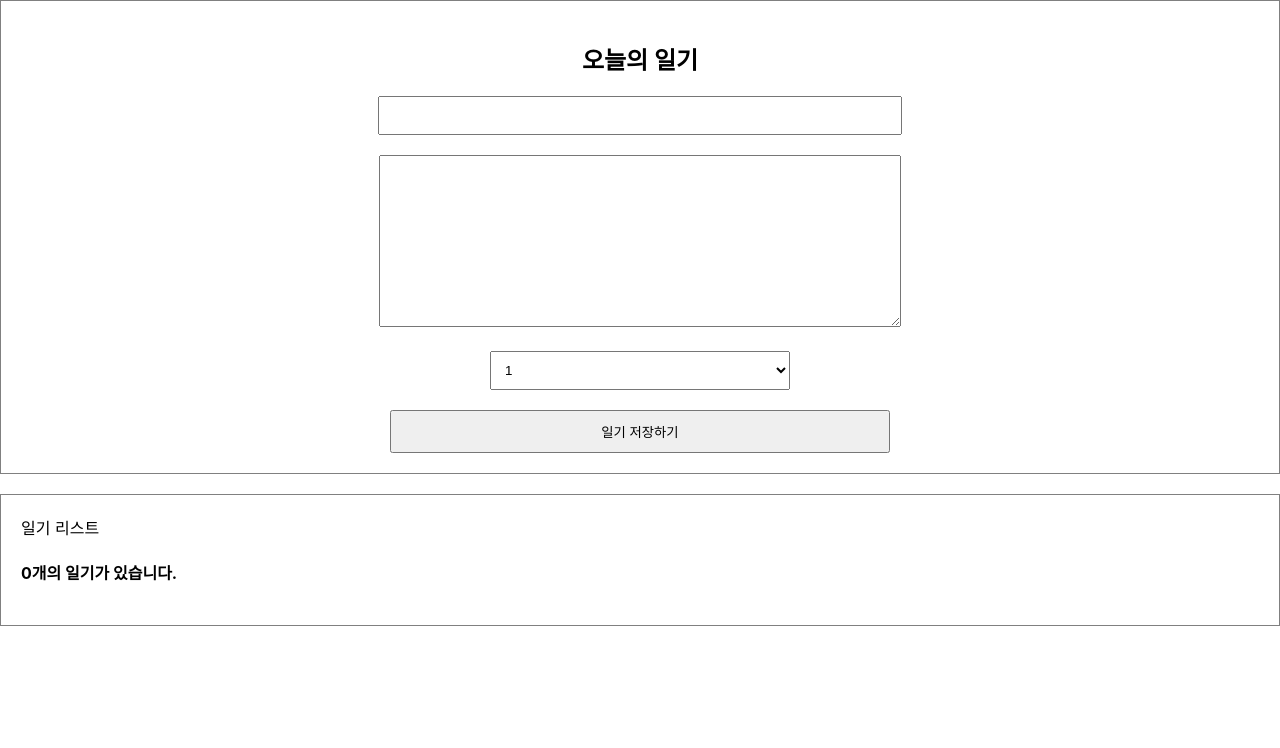
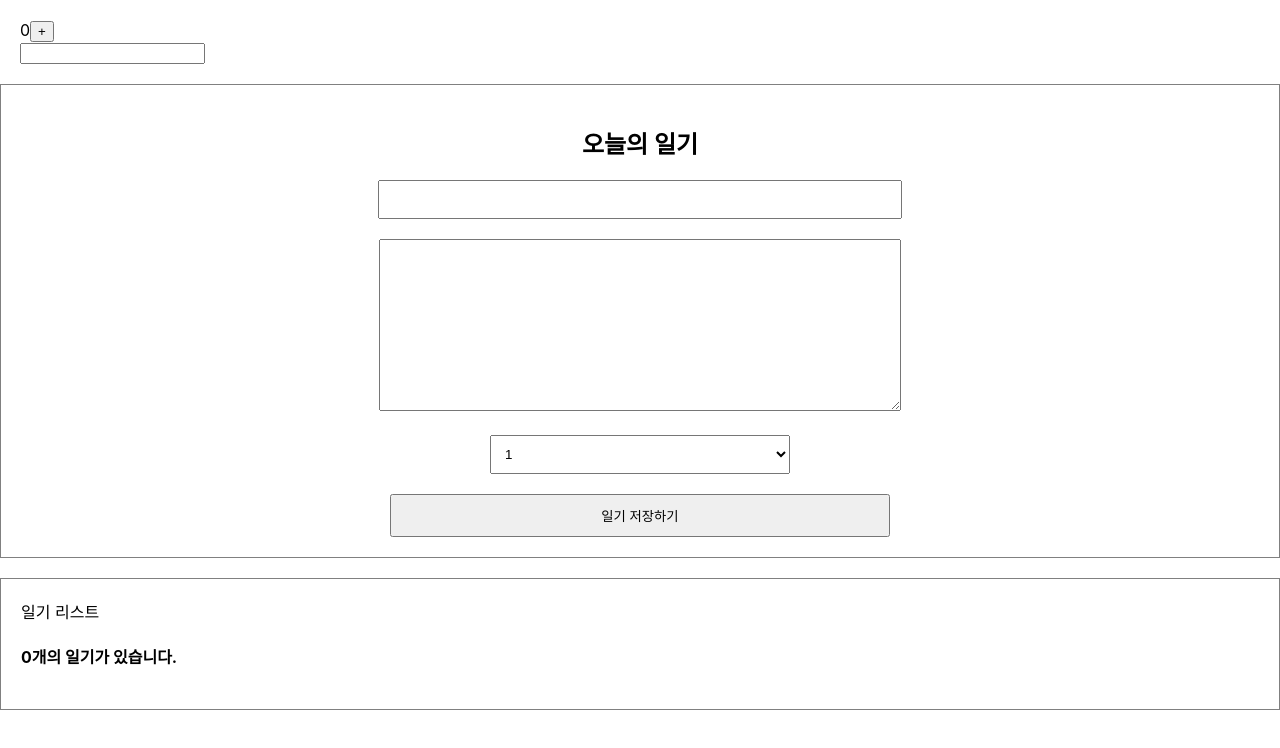
Before and after one commit to okdol1/React-Simple-Diary, a React (Create React App) app: page / in a window 1280 px wide. Shown: the top 748 px of the page. Built offline with nearby package versions, Linux system fonts and the light colour scheme.

Commit message:
Lifecycle 리액트 생애주기 연습(useEffect)

```diff
--- a/src/App.js
+++ b/src/App.js
@@ -2,6 +2,7 @@
 import './App.css';
 import DiaryEditor from './DiaryEditor';
 import DiaryList from './DiaryList'
+import Lifecycle from './Lifecycle'
 
 // const dummyList = [
 //   {
@@ -68,6 +69,7 @@
 
   return (
     <div className="App">
+      <Lifecycle />
       <DiaryEditor onCreate={onCreate} />
       <DiaryList onEdit={onEdit} onRemove={onRemove} diaryList={data} />
     </div>
--- /dev/null
+++ b/src/Lifecycle.js
@@ -0,0 +1,40 @@
+import React, { useEffect, useState } from "react";
+
+const Lifecycle = () => {
+  const [count, setCount] = useState(0);
+  const [text, setText] = useState("");
+
+  useEffect(() => {
+    console.log("Mount!")
+  }, [])
+
+  // 컴포넌트가 업데이트 되는 순간에 콜백함수가 실행
+  useEffect(() => {
+    console.log("Update!")
+  })
+
+  // count의 값이 변화될때 콜백함수가 실행됨
+  useEffect(() => {
+    console.log(`count is update : ${count}`)
+    if(count > 5) {
+      alert("count가 5를 넘었습니다 따라서 1로 초기화합니다")
+      setCount(1)
+    }
+  }, [count])
+
+  useEffect(() => {
+    console.log(`text is update : ${text}`)
+  }, [text])
+
+  return <div style={{padding: 20}}>
+    <div>
+      {count}
+      <button onClick={() => setCount(count + 1)}>+</button>
+    </div>
+    <div>
+      <input value={text} onChange={(e) => setText(e.target.value)} />
+    </div>
+  </div>;
+}
+
+export default Lifecycle;
```
